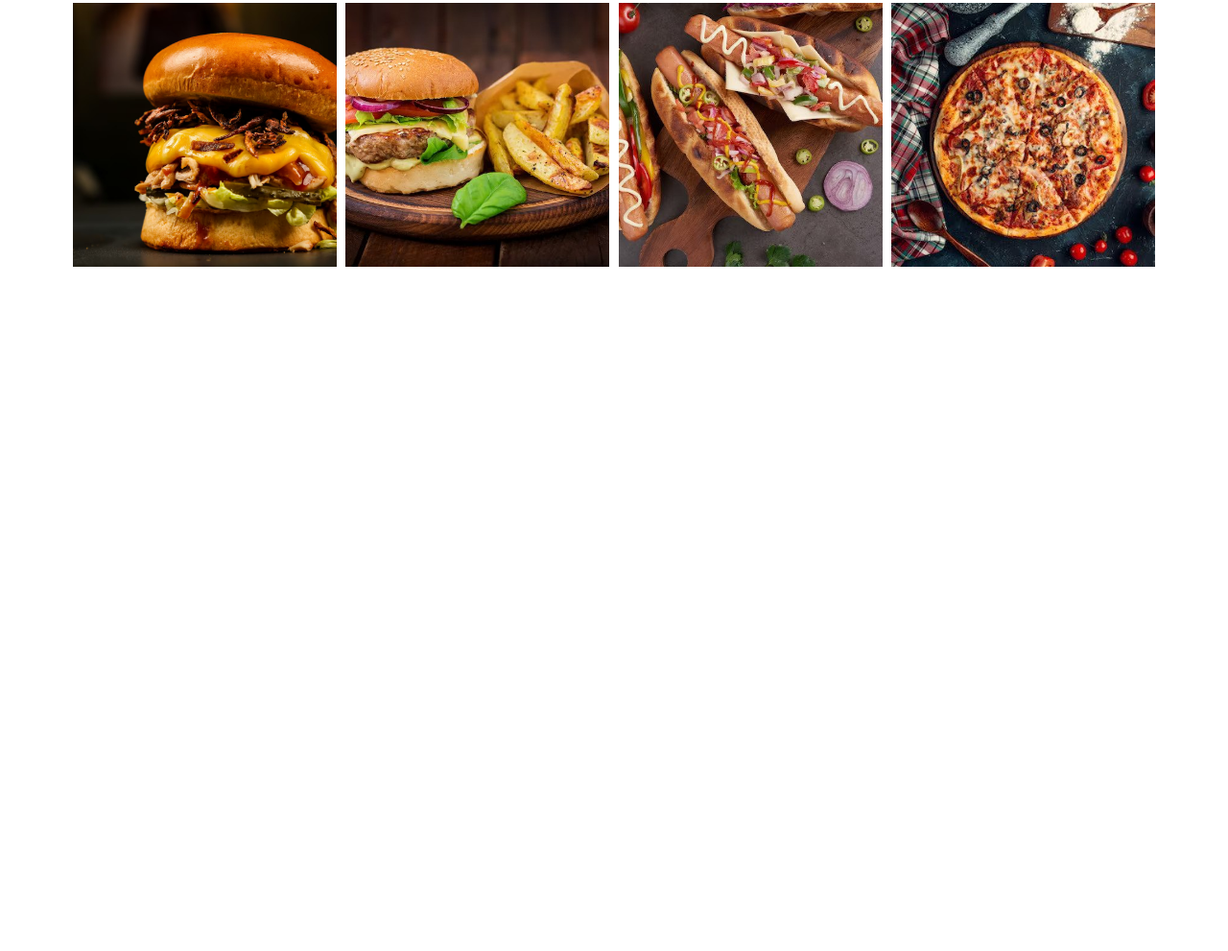
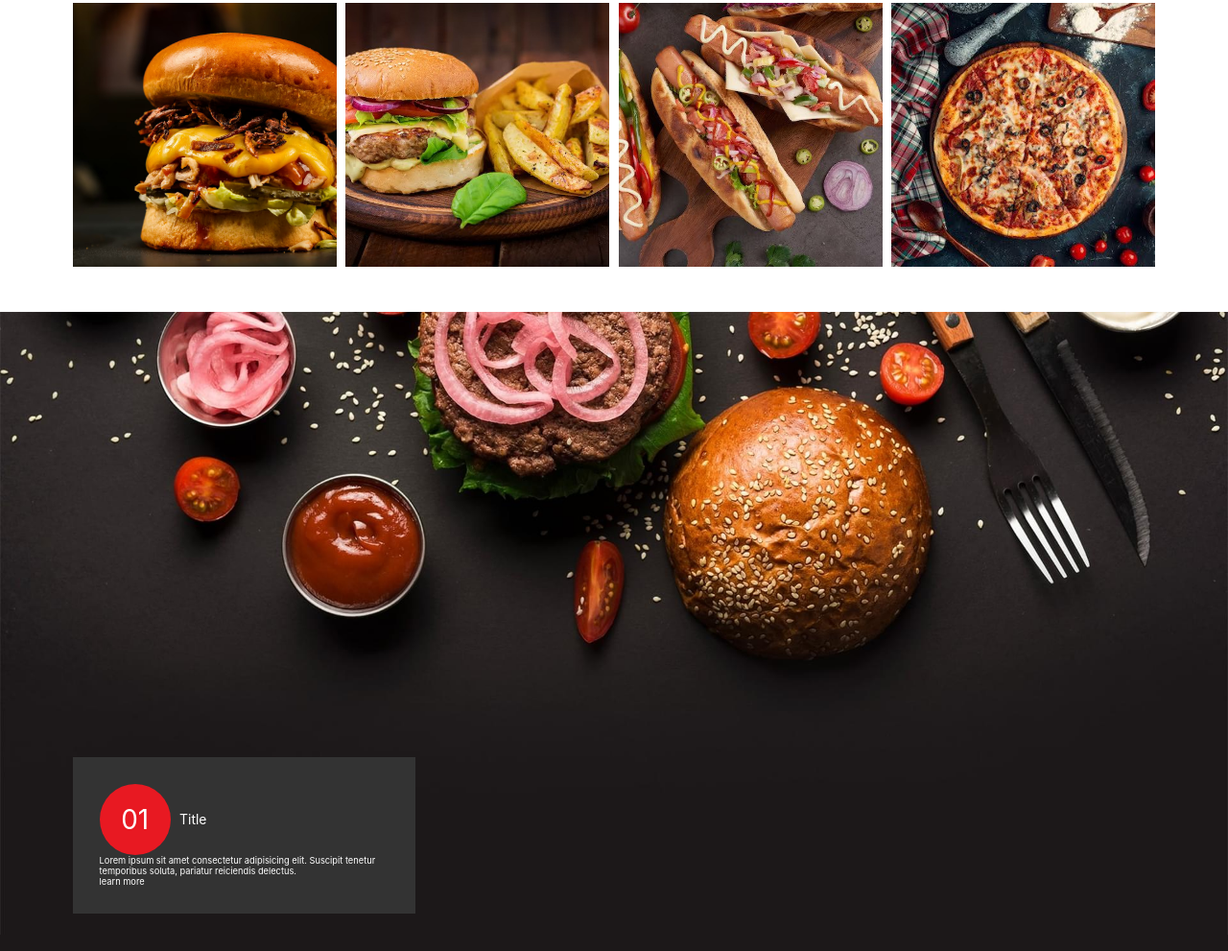
Before and after one commit to PedroPenhaa/Fast-Food_Web-Responsive, a plain HTML site: page index.html in a window 1280 px wide. Shown: the part 755-1746 px from the top of the page at 96% size. Before the commit the page ends 1080 px from the top, so only its background shows below. Drawn offline with Linux system fonts and the light colour scheme.

Commit message:
s-services/Time17:25

```diff
--- a/index.html
+++ b/index.html
@@ -62,7 +62,27 @@
             </section>
 
 
+            <section id="services">
 
+                <div class="img-container">
+                    <img src="./img/services_bg.jpg" alt="">
+                </div>
+
+                <div class="container">
+                    <div class="list">
+                        <div class="card">
+                            <div class="title">
+                                <div class="number">01</div>
+                                Title
+                            </div>
+                            <p>Lorem ipsum sit amet consectetur adipisicing elit.
+                                Suscipit tenetur temporibus soluta, pariatur reiciendis delectus.
+                            </p>
+                            <a href="#">learn more</a>
+                        </div>
+                    </div>
+                </div>
+            </section>
 
 
     </main>
--- a/sass/_home.scss
+++ b/sass/_home.scss
@@ -96,5 +96,54 @@ main{
             }
         }
     }
+   #services{
+    padding-bottom: 10rem;
+    background-color: #1c1819;
+    .img-container{
+        position: relative;
+        height: 70rem;
+        img{
+            position: absolute;
+            width: 100%;
+            height: 100%;
+            object-fit: cover;
+            object-position: top;
+        }
+    }
+    .container{
+        position: relative;
+        margin-top: -20rem;
+        color: #fff;
+        z-index: 1;
+        .list{
+            display: grid;
+            grid-template-columns: 1fr 1fr 1fr;
+            gap: 3rem;
+            .card{
+                padding: 3rem ;
+                background-color: #333;
+                .title{
+                    display: flex;
+                    align-items: center;
+                    gap: 1rem;
+                    font-size: 1.5rem;
+                    text-transform: capitalize;
+                }
+                .number{
+                    width: 8rem;
+                    height: 8rem;
+                    background-color: var(--primary-color);
+                    border-radius: 50%;
+                    display: flex;
+                    align-items: center;
+                    justify-content: center;
+                    font-size: 3rem;
+                }
+            }
+        }
+    }
+   }
+
+
 
 }
```
Also changed, not shown: css/main.css.
